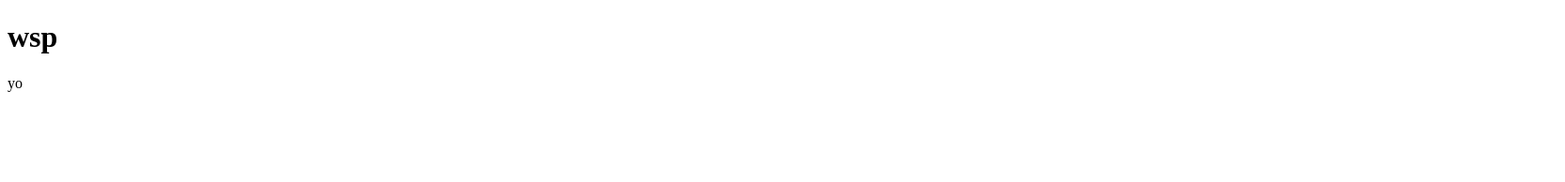
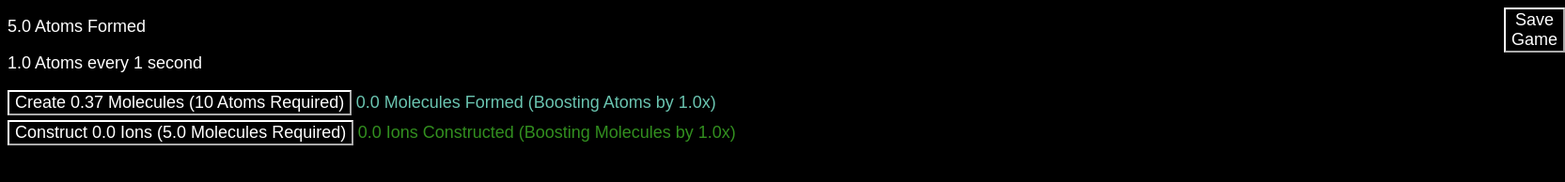
Before and after one commit to oker14/incremental, a plain HTML site: page index.html in a window 1280 px wide. Shown: the whole page at 94% size, 1665 px wide, since content can reach past the window. Drawn offline with Linux system fonts and the light colour scheme.

Commit message:
Update index.html

```diff
--- a/index.html
+++ b/index.html
@@ -1,10 +1,26 @@
 <!DOCTYPE html>
-<html>
+<html lang="en" dir="ltr">
   <head>
-    <title>What's <br> up</title>
+    <link rel="stylesheet" href="style.css">
+    <meta charset="utf-8">
+    <title>Atomic Creator</title>
   </head>
   <body>
-    <h1>wsp</h1>
-    <p>yo</p>
+    <div class="Atoms">
+      <p id="AtomsDisplay", class="Text">0 Atoms Formed</p>
+      <p id="AtomGainDisplay", class="Text">0 Atoms every 1 second</p>
+    </div>
+    <div class="Molecules">
+      <button id="MoleculeButton", onclick="CreateMolecule()", class="Button">Create a Molecule</button>
+      <p1 id="MoleculesDisplay", class="Text">0 Molecules Created</p1>
+    </div>
+    <div class="Ions">
+      <button id="IonButton", onclick="ConstructIon()", class="Button">Construct an Ion</button>
+      <p1 id="IonsDisplay", class="Text">0 Ions Constructed</p1>
+    </div>
+    <div class="Extra">
+      <button id="SaveButton", onclick="SaveGame()", class="Button">Save Game</button>
+    </div>
+    <script src="main.js" charset="utf-8" type="text/javascript"></script>
   </body>
 </html>
```
